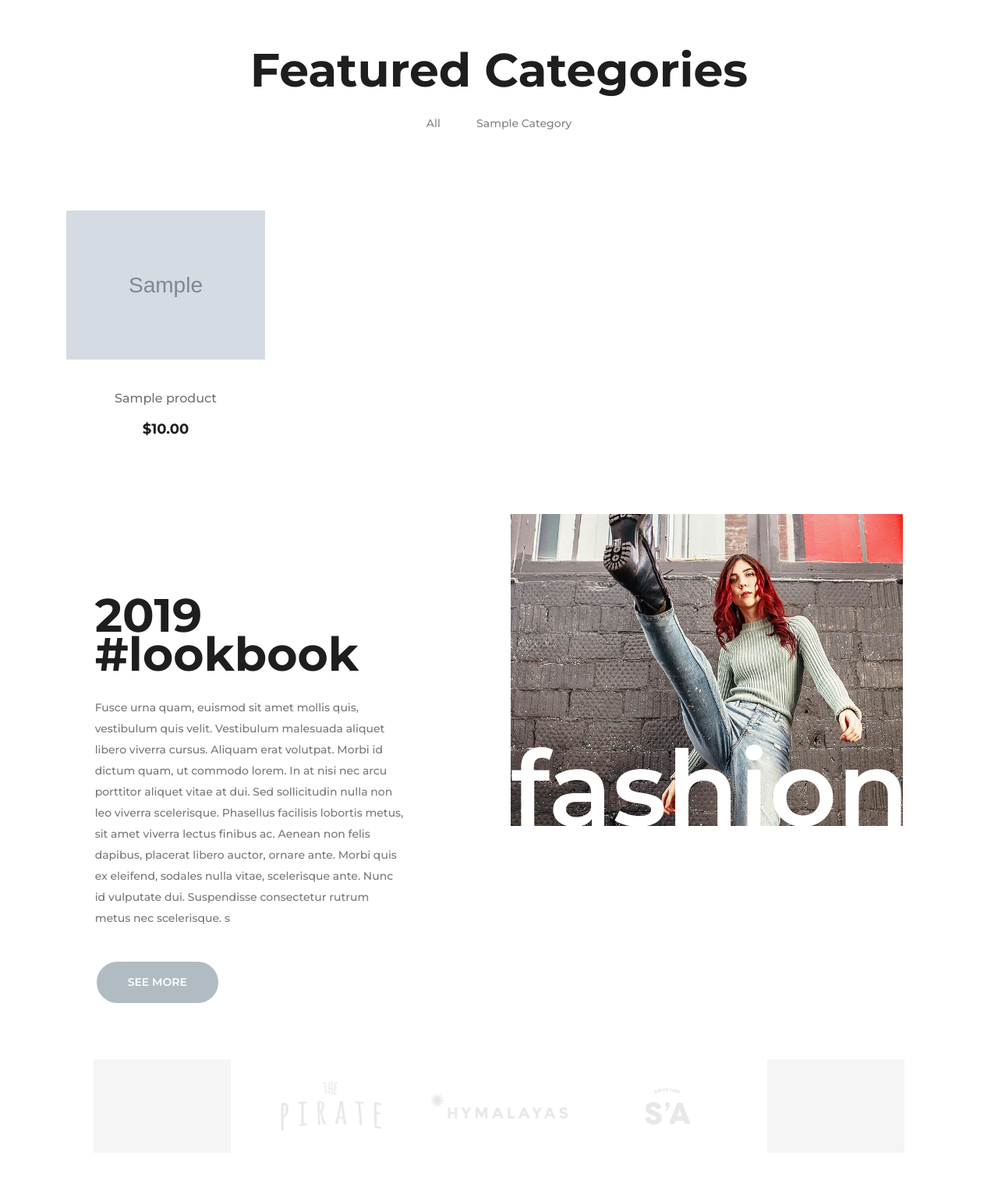
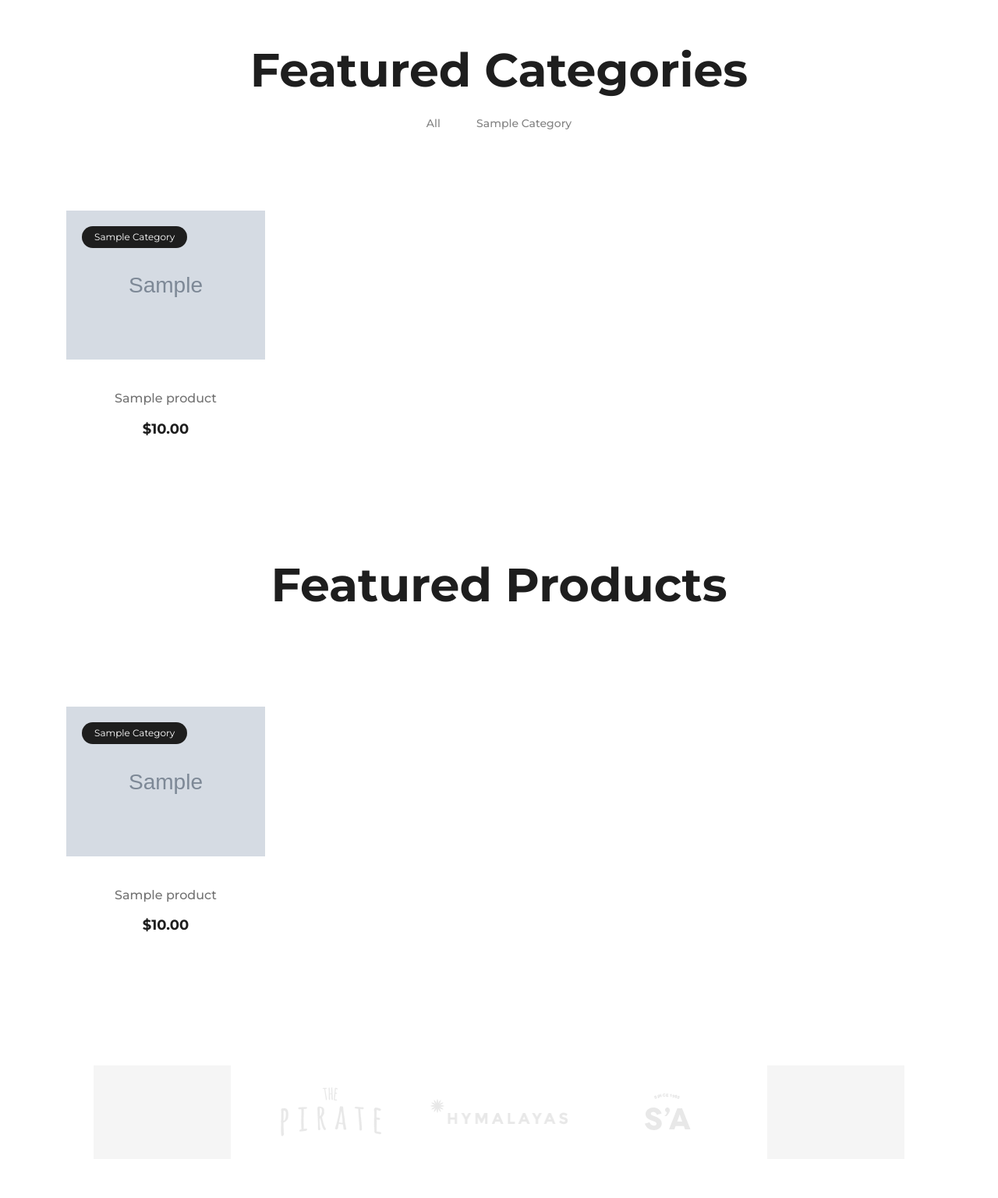
Before and after one commit to rabeyasumi/django-ecommerce, a Django app: page / in a window 1280 px wide. Shown: the part 930-2466 px from the top of the page at 78% size. Run offline with Django 5.2, Linux system fonts and the light colour scheme; tables that the repository leaves empty hold one stand-in row (values such as "Sample post"); grey boxes marked "Sample" are stand-in pictures; some libraries are stand-ins or nearby versions; grey boxes are pictures that could not be loaded.

Commit message:
Add featured products section on homepag

```diff
--- a/templates/home.html
+++ b/templates/home.html
@@ -30,6 +30,7 @@
                 <div class="single-product-item">
                     <figure>
                         <a href="#"><img src="{{product.thumbnail}}" alt=""></a>
+                        <div class="p-status">{{category.title|title}}</div>
                     </figure>
                     <div class="product-text">
                         <h6>{{product.title}}</h6>
@@ -42,37 +43,38 @@
         </div>
     </div>
 </section>
-<!-- Latest Product End -->
 
-<!-- Lookbok Section Begin -->
-<section class="lookbok-section">
-    <div class="container-fluid">
-        <div class="row">
-            <div class="col-lg-4 offset-lg-1">
-                <div class="lookbok-left">
+
+<section class="latest-products spad">
+    <div class="container">
+        <div class="product-filter">
+            <div class="row">
+                <div class="col-lg-12 text-center">
                     <div class="section-title">
-                        <h2>2019 <br />#lookbook</h2>
+                        <h2>Featured Products</h2>
                     </div>
-                    <p>Fusce urna quam, euismod sit amet mollis quis, vestibulum quis velit. Vestibulum malesuada
-                        aliquet libero viverra cursus. Aliquam erat volutpat. Morbi id dictum quam, ut commodo
-                        lorem. In at nisi nec arcu porttitor aliquet vitae at dui. Sed sollicitudin nulla non leo
-                        viverra scelerisque. Phasellus facilisis lobortis metus, sit amet viverra lectus finibus ac.
-                        Aenean non felis dapibus, placerat libero auctor, ornare ante. Morbi quis ex eleifend,
-                        sodales nulla vitae, scelerisque ante. Nunc id vulputate dui. Suspendisse consectetur rutrum
-                        metus nec scelerisque. s</p>
-                    <a href="#" class="primary-btn look-btn">See More</a>
-                </div>
-            </div>
-            <div class="col-lg-5 offset-lg-1">
-                <div class="lookbok-pic">
-                    <img src="{% static 'img/lookbok.jpg' %}" alt="">
-                    <div class="pic-text">fashion</div>
                 </div>
             </div>
         </div>
+        <div class="row" id="product-list">
+            {% for product in featured_products %}
+            <div class="col-lg-3 col-sm-6 mix">
+                <div class="single-product-item">
+                    <figure>
+                        <a href="#"><img src="{{product.thumbnail}}" alt=""></a>
+                        <div class="p-status">{{product.category.title|title}}</div>
+                    </figure>
+                    <div class="product-text">
+                        <h6>{{product.title}}</h6>
+                        <p>${{product.price}}</p>
+                    </div>
+                </div>
+            </div>
+            {% endfor %}
+        </div>
     </div>
 </section>
-<!-- Lookbok Section End -->
+
 
 <!-- Logo Section Begin -->
 <div class="logo-section spad">
```
